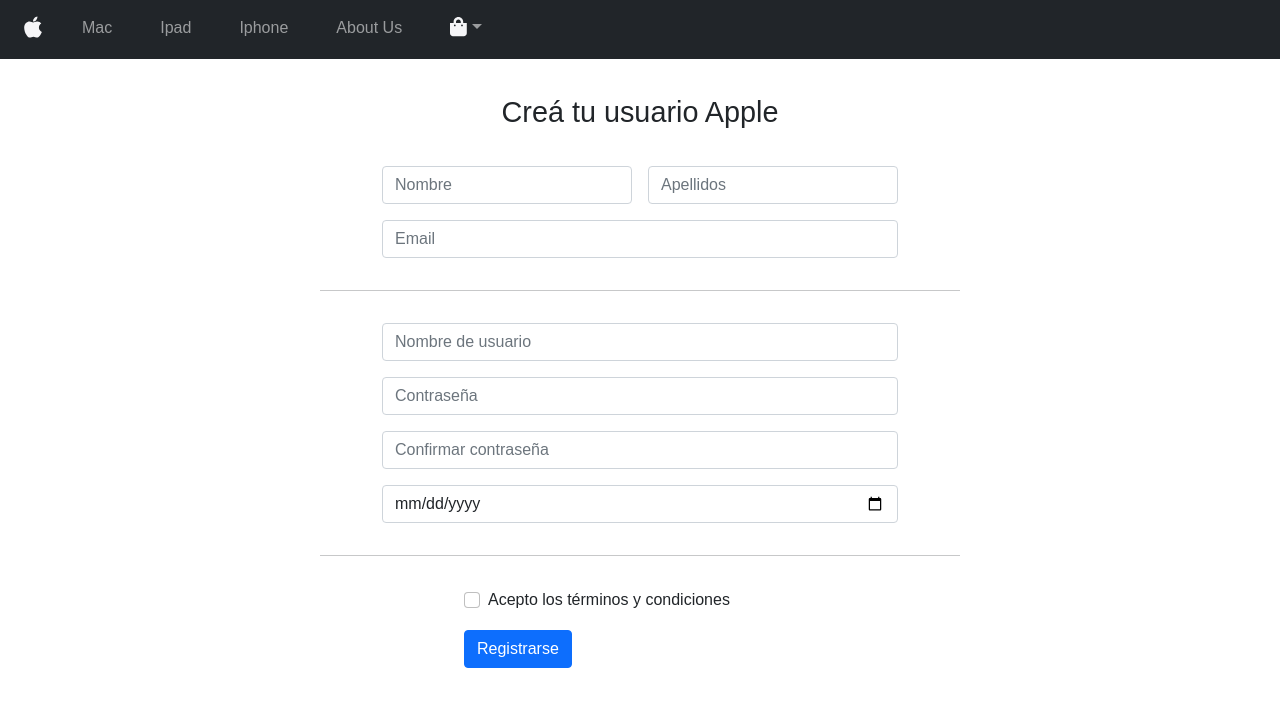
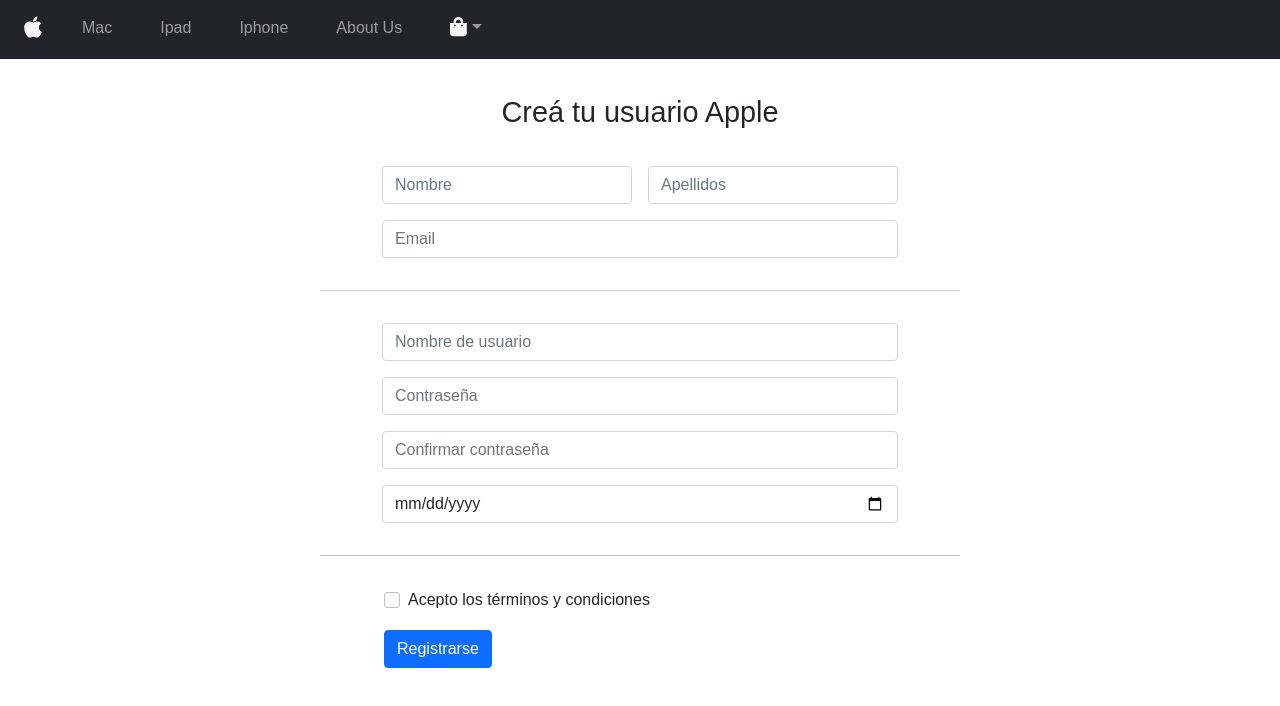
Before and after one commit to karo18delgado/Proyecto-Final-RollingCode, a React (Create React App) app: page /register in a window 1280 px wide. Shown: the top 706 px of the page. Built offline with nearby package versions, Linux system fonts and the light colour scheme; a web font is replaced by a local one.

Commit message:
correcciones margen izquierdo terminos y condiciones y boton registro form

```diff
--- a/src/App.css
+++ b/src/App.css
@@ -94,13 +94,13 @@
   display: flex;
   justify-content: start;
   width: 100%;
-  margin-left: 9rem;
+  margin-left: 4rem;
   margin-top: 1rem;
 }
 
 .button-class {
   margin-right: auto;
-  margin-left: 9rem;
+  margin-left: 4rem;
   margin-top: 1rem;
 }
 
```
